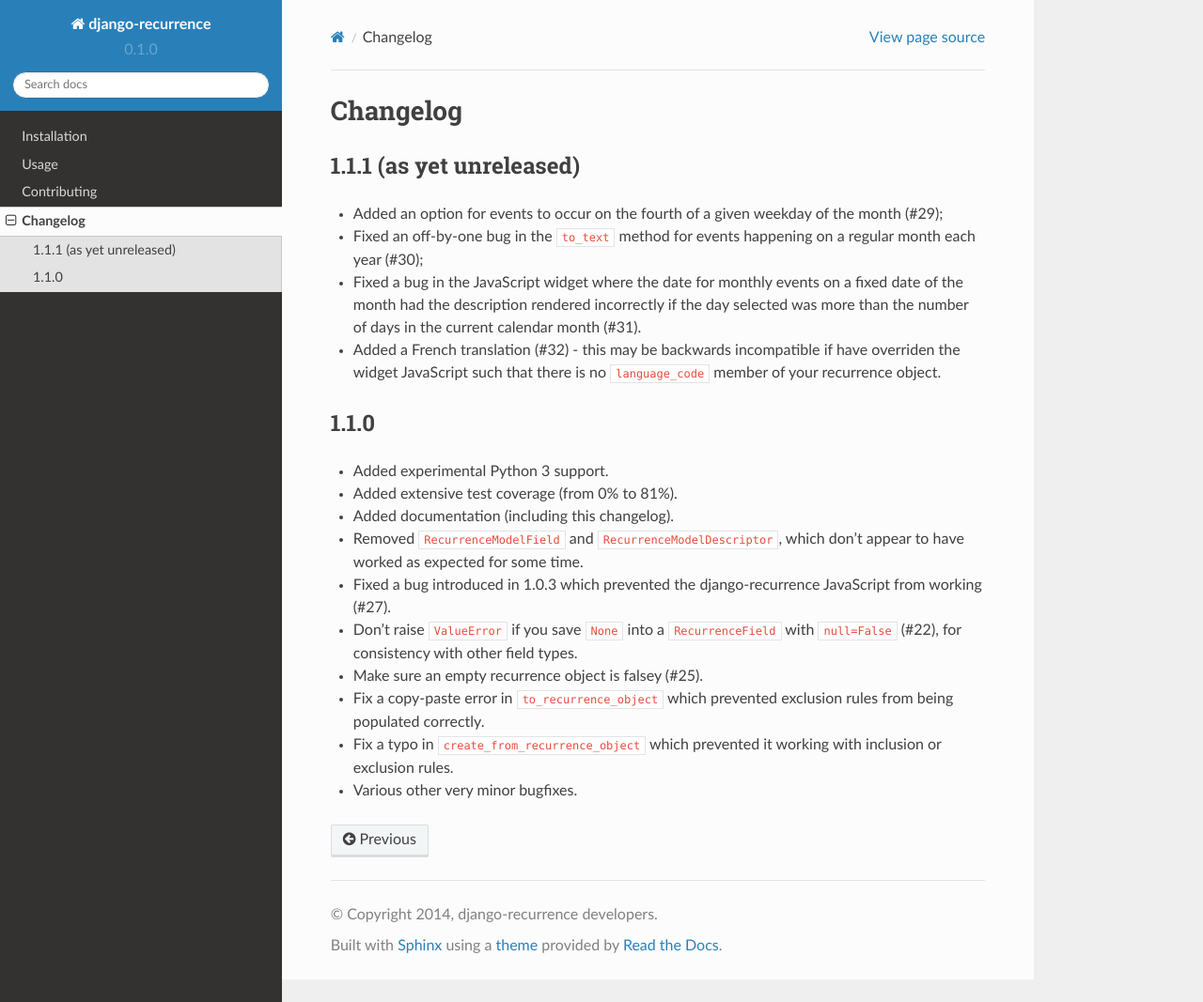
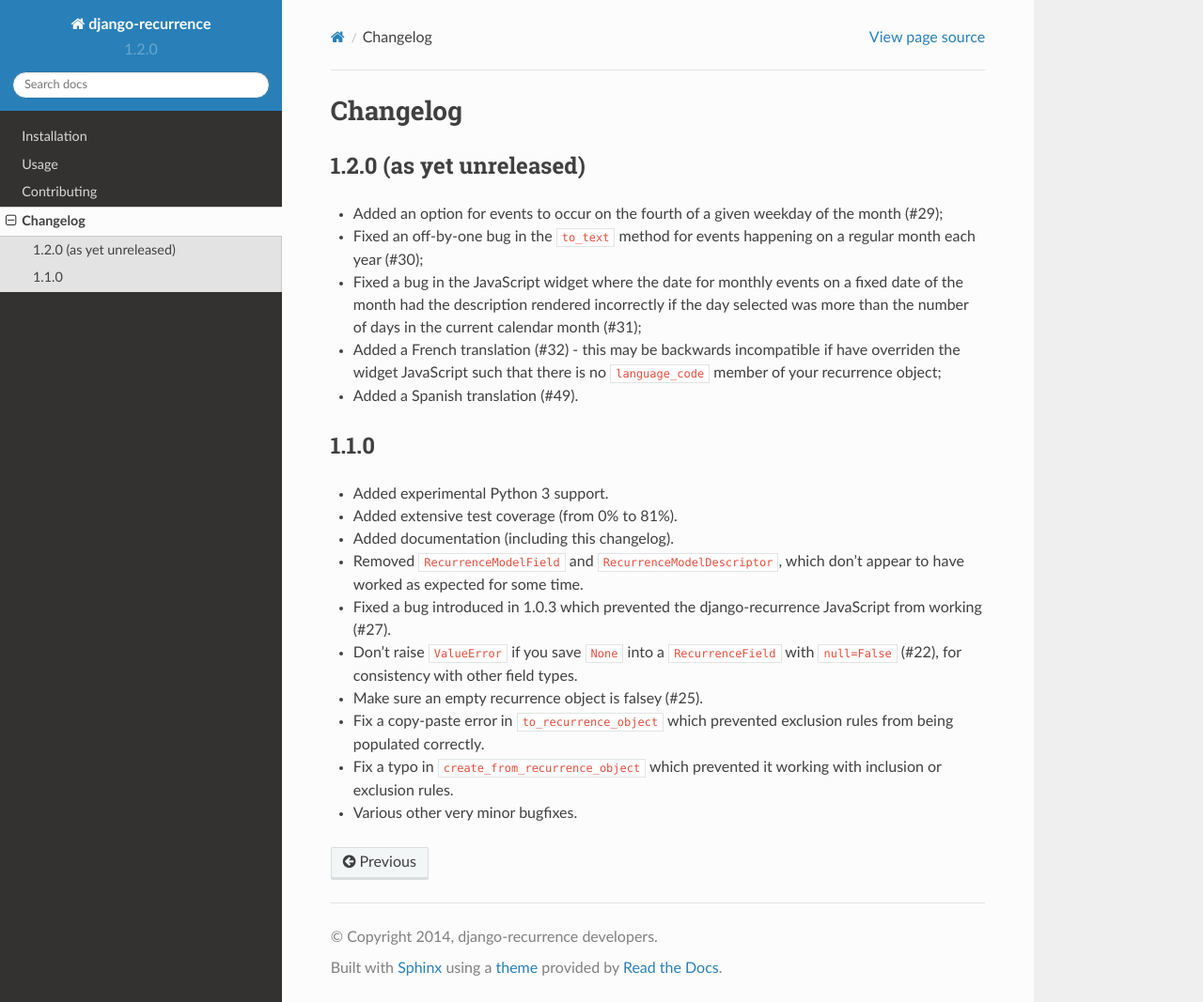
Before and after one commit to jazzband/django-recurrence, a Sphinx documentation site: the page built from docs/changelog.rst, in a window 1280 px wide and 1067 px high. Shown: the whole window at 94% size. Built offline with Sphinx 7.4.7 and the Read the Docs theme 2.0.0, drawn with Linux system fonts in a browser that asks for light colours.

Commit message:
Add notes for #49, update version to 1.2

```diff
--- a/docs/changelog.rst
+++ b/docs/changelog.rst
@@ -1,7 +1,7 @@
 Changelog
 =========
 
-1.1.1 (as yet unreleased)
+1.2.0 (as yet unreleased)
 -------------------------
 
 * Added an option for events to occur on the fourth of a given
@@ -11,10 +11,11 @@ Changelog
 * Fixed a bug in the JavaScript widget where the date for monthly
   events on a fixed date of the month had the description rendered
   incorrectly if the day selected was more than the number of days in
-  the current calendar month (#31).
+  the current calendar month (#31);
 * Added a French translation (#32) - this may be backwards
   incompatible if have overriden the widget JavaScript such that
-  there is no ``language_code`` member of your recurrence object.
+  there is no ``language_code`` member of your recurrence object;
+* Added a Spanish translation (#49).
 
 1.1.0
 -----
--- a/docs/conf.py
+++ b/docs/conf.py
@@ -60,9 +60,9 @@ copyright = u'2014, django-recurrence developers'
 # built documents.
 #
 # The short X.Y version.
-version = '0.1.0'
+version = '1.2.0'
 # The full version, including alpha/beta/rc tags.
-release = '0.1.0'
+release = '1.2.0'
 
 # The language for content autogenerated by Sphinx. Refer to documentation
 # for a list of supported languages.
--- a/setup.py
+++ b/setup.py
@@ -43,7 +43,7 @@ else:
 
 setup(
     name='django-recurrence',
-    version='1.1.1',
+    version='1.2.0',
     license='BSD',
 
     description='Django utility wrapping dateutil.rrule',
```
